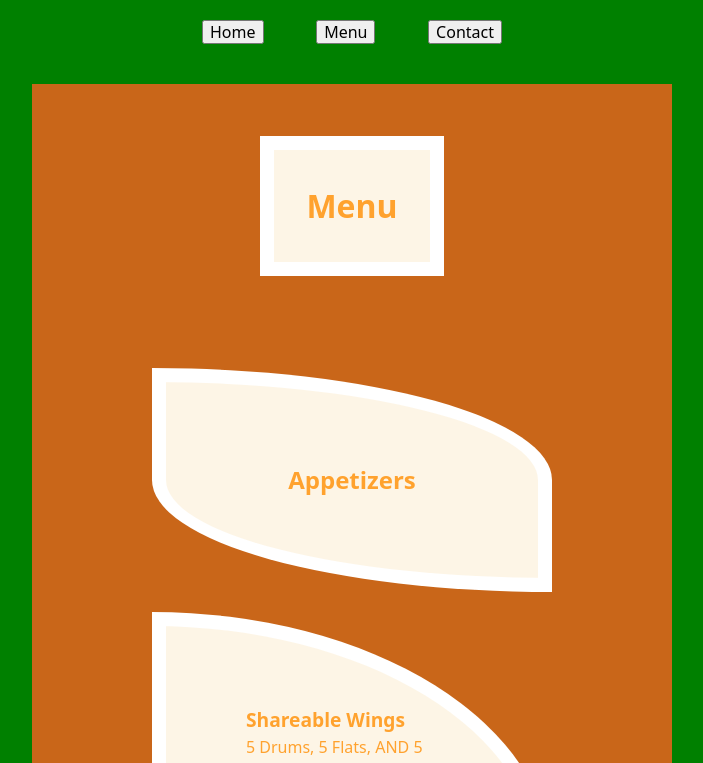
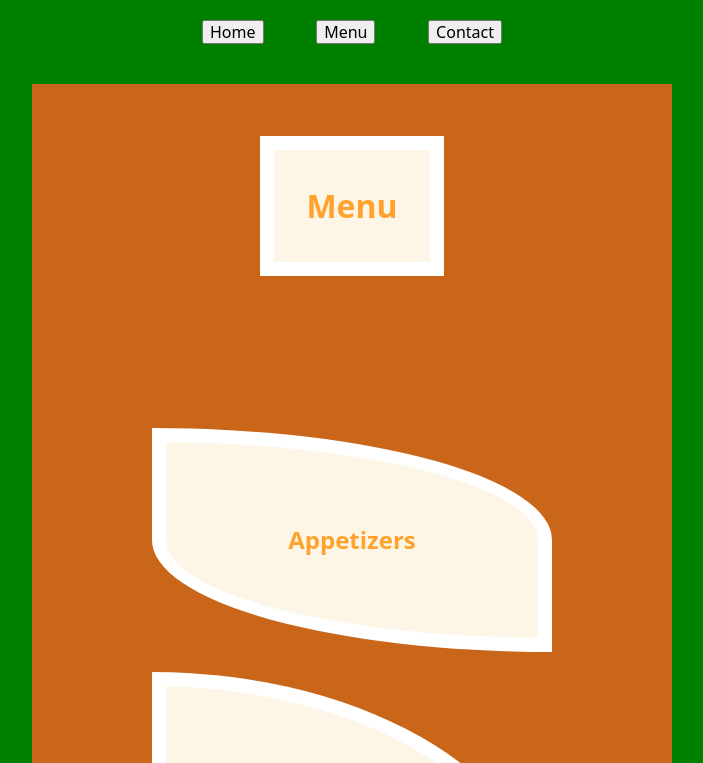
Before and after one commit to JasonBet/restaurant-page, a website built with webpack: page src/template.html in a window 1280 px wide. Both pictures are taken after a click on the button "Menu". Shown: the top 763 px of the page, without its empty margins (288-991 px from the left). Built offline with nearby package versions, Linux system fonts and the light colour scheme.

Commit message:
Add first main dish and adjust alignment

```diff
--- a/src/menu.js
+++ b/src/menu.js
@@ -64,14 +64,42 @@ export function menu() {
     app2Div.appendChild(app2PriceAndImgDiv);
 
 
+    const mainsDiv = document.createElement("div");
+    mainsDiv.classList.add("menu-divs"); // Specific class to align sub-headings for menu
+    const mainsHead = document.createElement("h2");
+    mainsHead.textContent = "Mains";
+    mainsDiv.appendChild(mainsHead);
 
+    // Mains
+    const main1Div = document.createElement("div");
+    const main1Name = document.createElement("h3");
+    main1Name.textContent = "Thighs 'n Fries";
+    const main1Info = document.createElement("p");
+    main1Info.textContent = "Classic crispy fried thighs with a large side of fries";
+    const main1PriceAndImgDiv = document.createElement("div"); // allow price and img to stay inline
+    main1PriceAndImgDiv.classList.add("price-and-pic");
+    const main1Price = document.createElement("p");
+    main1Price.classList.add("price");
+    main1Price.textContent = "$16";
+    const main1PhotoPlaceholder = document.createElement("div");
+    main1PhotoPlaceholder.classList.add("img-placeholder");
+    const main1PlaceholderText = document.createElement("p");
+    main1PlaceholderText.textContent = "IMG";
+    main1PhotoPlaceholder.appendChild(main1PlaceholderText);
 
+    main1PriceAndImgDiv.appendChild(main1Price);
+    main1PriceAndImgDiv.appendChild(main1PhotoPlaceholder);
 
+    main1Div.appendChild(main1Name);
+    main1Div.appendChild(main1Info);
+    main1Div.appendChild(main1PriceAndImgDiv);
 
     menuContainer.appendChild(heading);
     menuContainer.appendChild(appsDiv);
     menuContainer.appendChild(app1Div);
     menuContainer.appendChild(app2Div);
+    menuContainer.appendChild(mainsDiv);
+    menuContainer.appendChild(main1Div);
 
     return menuContainer;
 }
--- a/src/style.css
+++ b/src/style.css
@@ -98,7 +98,7 @@ h3 {
 
 .menu-divs {
   text-align: center;
-  margin-top: 40px;
+  margin-top: 100px;
 }
 
 .price {
```
